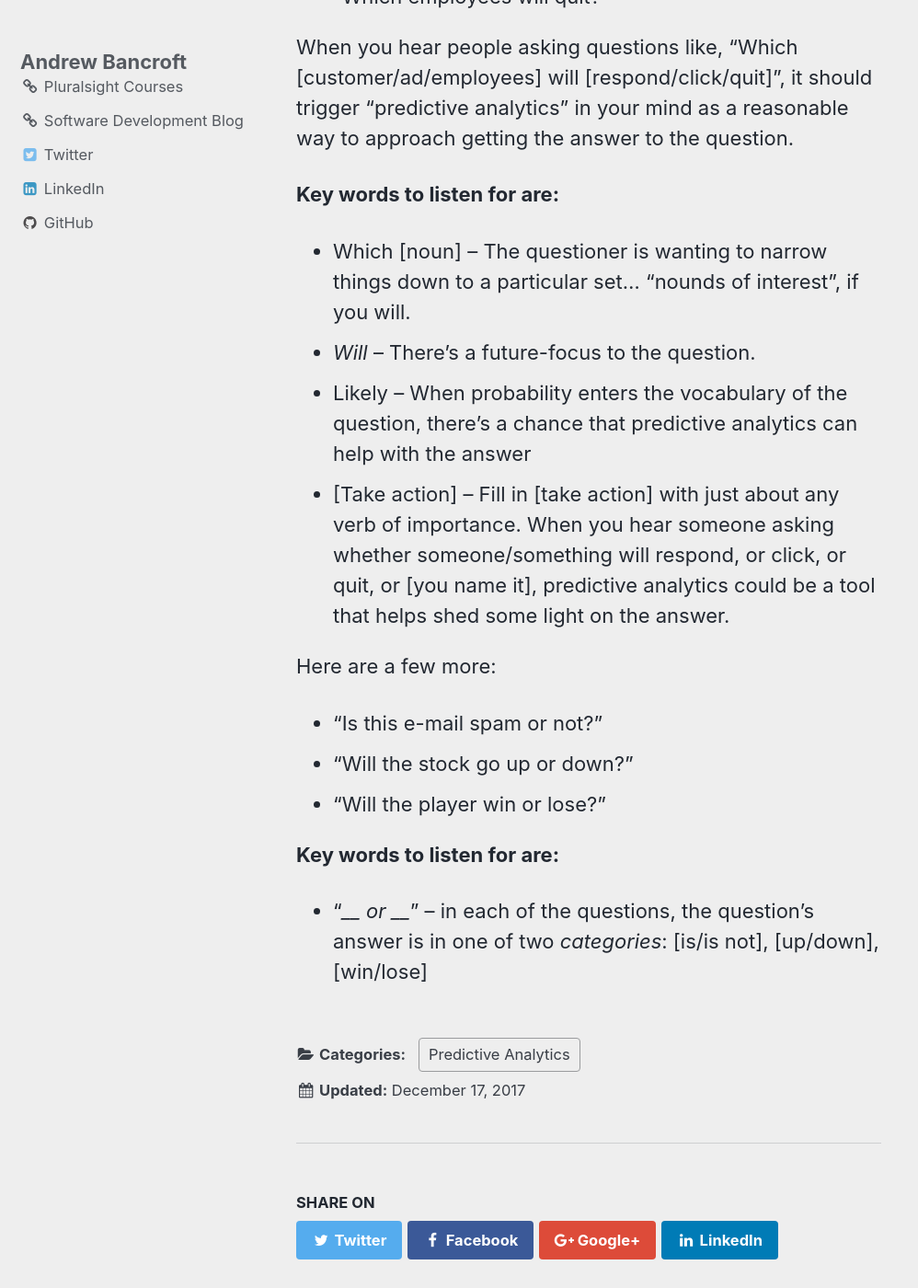
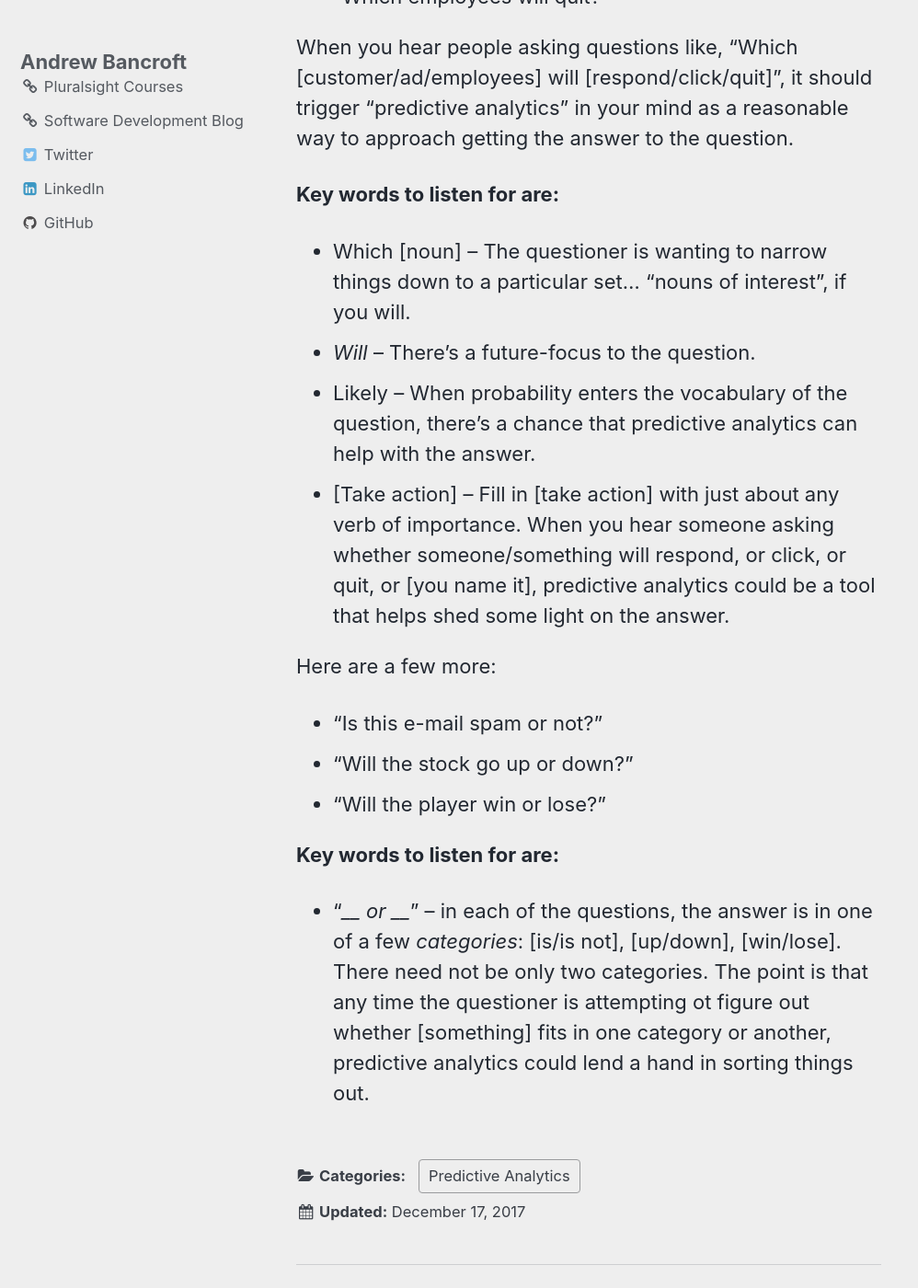
Before and after one commit to andrewcbancroft/datadaylife-blog, a Jekyll site: the page built from _posts/2017-12-17-patterns-and-key-words-of-predictive-analytics-questions.md, in a window 1280 px wide and 1400 px high, scrolled down 978 px. Shown: the whole window at 92% size, without its empty margins (0-998 px from the left). Built offline with Jekyll 4.4.1, drawn with Linux system fonts in a browser that asks for light colours.

Commit message:
Update 2017-12-17-patterns-and-key-words-of-predictive-analytics-questions.md

```diff
--- a/_posts/2017-12-17-patterns-and-key-words-of-predictive-analytics-questions.md
+++ b/_posts/2017-12-17-patterns-and-key-words-of-predictive-analytics-questions.md
@@ -20,9 +20,9 @@ First, let's take a look at a few examples of predictive questions.  Then let's
 When you hear people asking questions like, "Which [customer/ad/employees] will [respond/click/quit]", it should trigger "predictive analytics" in your mind as a reasonable way to approach getting the answer to the question.
 
 **Key words to listen for are:**
-* Which [noun] -- The questioner is wanting to narrow things down to a particular set... "nounds of interest", if you will.
+* Which [noun] -- The questioner is wanting to narrow things down to a particular set... "nouns of interest", if you will.
 * <em>Will</em> -- There's a future-focus to the question.
-* Likely -- When probability enters the vocabulary of the question, there's a chance that predictive analytics can help with the answer
+* Likely -- When probability enters the vocabulary of the question, there's a chance that predictive analytics can help with the answer.
 * [Take action] -- Fill in [take action] with just about any verb of importance.  When you hear someone asking whether someone/something will respond, or click, or quit, or [you name it], predictive analytics could be a tool that helps shed some light on the answer.
 
 Here are a few more:
@@ -31,4 +31,4 @@ Here are a few more:
 * "Will the player win or lose?"
 
 **Key words to listen for are:**
-* "___ or ___" -- in each of the questions, the question's answer is in one of two *categories*:  [is/is not], [up/down], [win/lose]
+* "___ or ___" -- in each of the questions, the answer is in one of a few *categories*:  [is/is not], [up/down], [win/lose].  There need not be only two categories. The point is that any time the questioner is attempting ot figure out whether [something] fits in one category or another, predictive analytics could lend a hand in sorting things out.
```
